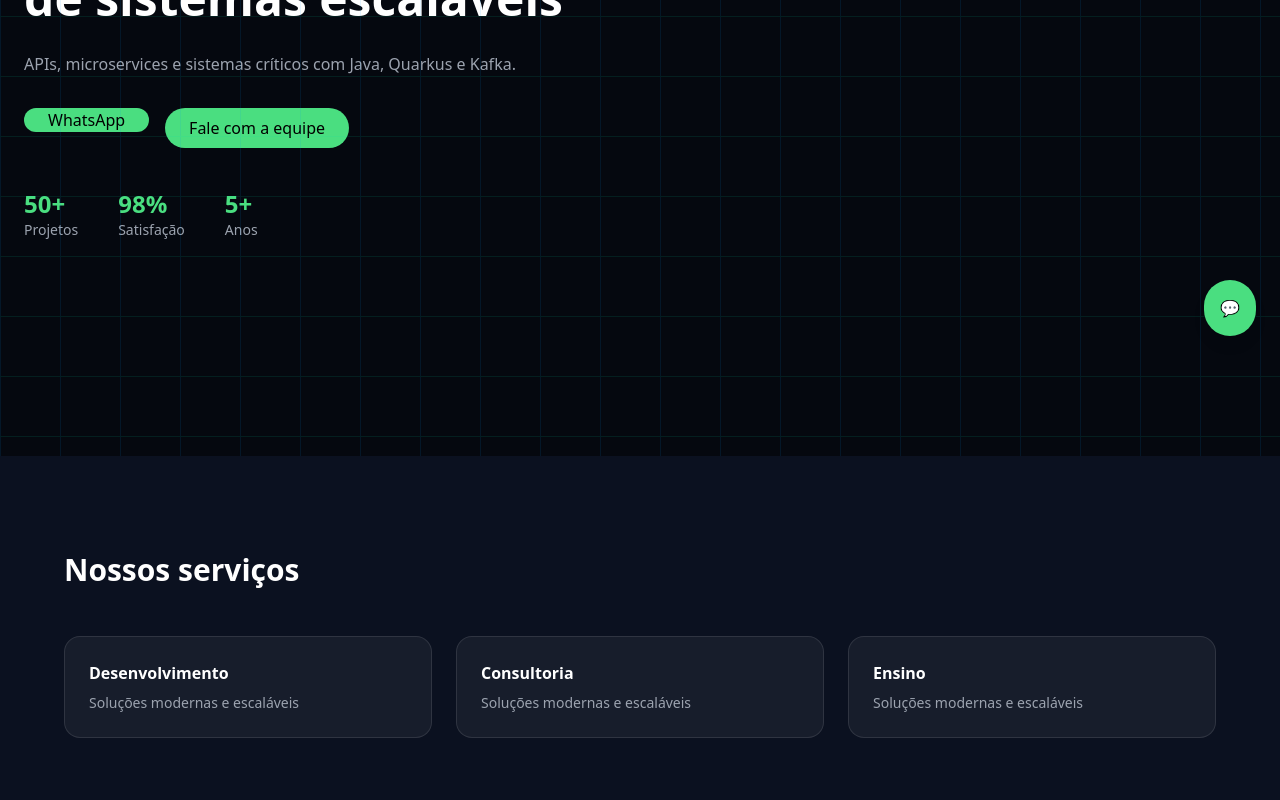
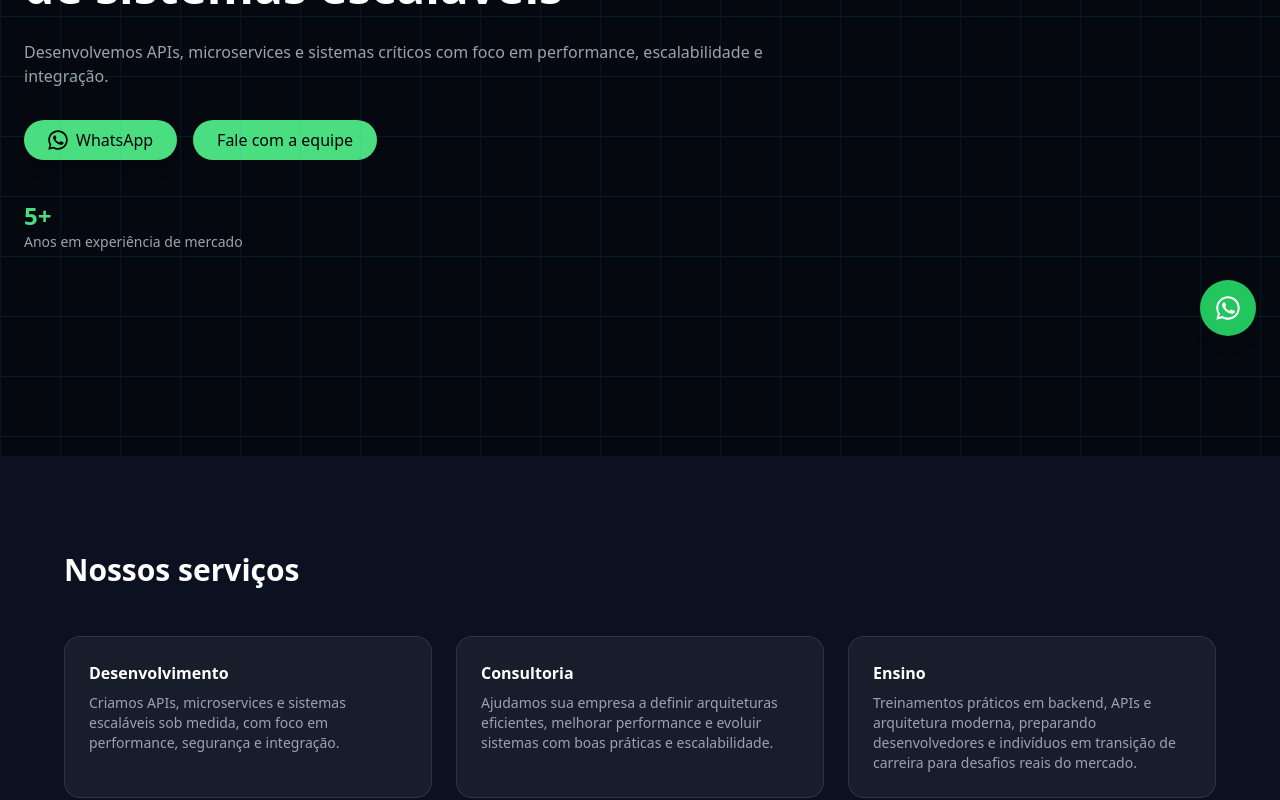
Before and after one commit to Jireh-Software/jireh-website, a Next.js app: page / in a window 1280 px wide. Shown: the part 440-1240 px from the top of the page. Built offline with nearby package versions, Linux system fonts and the light colour scheme.

Commit message:
Update page.tsx

```diff
--- a/app/page.tsx
+++ b/app/page.tsx
@@ -48,7 +48,7 @@ export default function Home() {
             <button className="bg-green-400 text-black px-6 py-2 rounded-full" onClick={() => scrollTo("about")}>Sobre</button>
           </nav>
           <a href="#contact">
-            <button className="bg-green-400 text-black rounded-full px-6">Fale conosco</button>
+            <button className="bg-green-400 text-black px-6 py-2 rounded-full px-6" onClick={() => scrollTo("contact")}>Fale conosco</button>
           </a>
         </div>
       </header>
@@ -56,7 +56,7 @@ export default function Home() {
       <main className="pt-24">
         {/* HERO */}
         <section className="min-h-screen flex items-center px-6 relative overflow-hidden">
-          <div className="absolute inset-0 opacity-10 bg-[linear-gradient(#00e5b0_1px,transparent_1px),linear-gradient(90deg,#0099ff_1px,transparent_1px)] bg-[size:60px_60px]"></div>
+          <div className="absolute inset-0 opacity-10 pointer-events-none bg-[linear-gradient(#00e5b0_1px,transparent_1px),linear-gradient(90deg,#0099ff_1px,transparent_1px)] bg-[size:60px_60px]"></div>
 
           <div className="max-w-3xl">
             <div className="mb-4 text-green-400 text-sm flex items-center gap-2">
@@ -69,28 +69,26 @@ export default function Home() {
             </h1>
 
             <p className="text-gray-400 mb-8">
-              APIs, microservices e sistemas críticos com Java, Quarkus e Kafka.
+              Desenvolvemos APIs, microservices e sistemas críticos com foco em performance, escalabilidade e integração.
             </p>
 
             <div className="flex gap-4 mb-10">
-              <a href={whatsappLink} target="_blank">
-                <button className="bg-green-400 text-black rounded-full px-6">WhatsApp</button>
+              <a href={whatsappLink} target="_blank" rel="noopener noreferrer" className="group inline-flex items-center gap-2 bg-green-400 text-black px-6 py-2 rounded-full shadow-lg hover:shadow-[0_0_20px_rgba(34,197,94,0.6)] transition-all duration-300 hover:scale-105">
+              {/* Ícone WhatsApp */}
+              <svg xmlns="http://www.w3.org/2000/svg" viewBox="0 0 32 32" className="w-5 h-5 fill-black group-hover:scale-110 transition">
+                <path d="M16 .4C7.3.4.4 7.3.4 16c0 2.8.7 5.5 2.1 7.9L.4 31.6l7.9-2.1c2.3 1.3 5 2 7.7 2 8.7 0 15.6-6.9 15.6-15.6S24.7.4 16 .4zm0 28.4c-2.4 0-4.8-.7-6.8-1.9l-.5-.3-4.7 1.2 1.3-4.6-.3-.5c-1.3-2-2-4.4-2-6.8 0-7.1 5.8-12.9 12.9-12.9S28.9 8.9 28.9 16 23.1 28.8 16 28.8zm7.3-9.6c-.4-.2-2.3-1.1-2.7-1.2-.4-.1-.6-.2-.9.2-.3.4-1 1.2-1.2 1.4-.2.2-.4.3-.8.1-.4-.2-1.7-.6-3.2-2-1.2-1-2-2.3-2.2-2.7-.2-.4 0-.6.1-.8.1-.1.4-.4.6-.6.2-.2.3-.4.4-.6.1-.2 0-.5 0-.7 0-.2-.9-2.2-1.2-3-.3-.7-.6-.6-.9-.6h-.8c-.3 0-.7.1-1 .5-.3.4-1.4 1.3-1.4 3.2s1.5 3.7 1.7 3.9c.2.2 3 4.6 7.4 6.4 1 .4 1.8.6 2.4.8 1 .3 1.9.2 2.6.1.8-.1 2.3-1 2.6-1.9.3-.9.3-1.6.2-1.8-.1-.2-.4-.3-.8-.5z"/>
+              </svg>
+
+              {/* Texto */}
+              <span>WhatsApp</span>
               </a>
               <button className="bg-green-400 text-black px-6 py-2 rounded-full" onClick={() => scrollTo("contact")}>Fale com a equipe</button>
             </div>
 
             <div className="flex gap-10 text-sm">
               <div>
-                <p className="text-green-400 text-2xl font-bold">50+</p>
-                <span className="text-gray-400">Projetos</span>
-              </div>
-              <div>
-                <p className="text-green-400 text-2xl font-bold">98%</p>
-                <span className="text-gray-400">Satisfação</span>
-              </div>
-              <div>
                 <p className="text-green-400 text-2xl font-bold">5+</p>
-                <span className="text-gray-400">Anos</span>
+                <span className="text-gray-400">Anos em experiência de mercado</span>
               </div>
             </div>
           </div>
@@ -102,12 +100,31 @@ export default function Home() {
             <h2 className="text-3xl font-bold mb-12">Nossos serviços</h2>
 
             <div className="grid md:grid-cols-3 gap-6">
-              {["Desenvolvimento","Consultoria","Ensino"].map((s, i) => (
-                <div key={i} className="bg-white/5 border border-white/10 p-6 rounded-2xl hover:-translate-y-2 transition">
-                  <h3 className="font-bold mb-2">{s}</h3>
-                  <p className="text-gray-400 text-sm">Soluções modernas e escaláveis</p>
+
+              {/* Desenvolvimento */}
+              <div className="bg-white/5 border border-white/10 p-6 rounded-2xl hover:-translate-y-2 transition">
+                <h3 className="font-bold mb-2">Desenvolvimento</h3>
+                <p className="text-gray-400 text-sm">
+                  Criamos APIs, microservices e sistemas escaláveis sob medida, com foco em performance, segurança e integração.
+                </p>
               </div>
-              ))}
+
+              {/* Consultoria */}
+              <div className="bg-white/5 border border-white/10 p-6 rounded-2xl hover:-translate-y-2 transition">
+                <h3 className="font-bold mb-2">Consultoria</h3>
+                <p className="text-gray-400 text-sm">
+                  Ajudamos sua empresa a definir arquiteturas eficientes, melhorar performance e evoluir sistemas com boas práticas e escalabilidade.
+                </p>
+              </div>
+
+              {/* Ensino */}
+              <div className="bg-white/5 border border-white/10 p-6 rounded-2xl hover:-translate-y-2 transition">
+                <h3 className="font-bold mb-2">Ensino</h3>
+                <p className="text-gray-400 text-sm">
+                  Treinamentos práticos em backend, APIs e arquitetura moderna, preparando desenvolvedores e indivíduos em transição de carreira para desafios reais do mercado.
+                </p>
+              </div>
+
             </div>
           </div>
         </section>
@@ -243,7 +260,6 @@ export default function Home() {
                   </div>
                 ))}
               </div>
-
             </div>
           </div>
         </section>
@@ -277,7 +293,11 @@ export default function Home() {
         </footer>
 
         {/* WHATSAPP */}
-        <a href={whatsappLink} target="_blank" className="fixed bottom-6 right-6 bg-green-400 text-black p-4 rounded-full shadow-lg">💬</a>
+        <a href={whatsappLink} target="_blank" className="fixed bottom-6 right-6 bg-green-500 p-4 rounded-full shadow-lg hover:scale-110 transition">
+          <svg xmlns="http://www.w3.org/2000/svg" viewBox="0 0 32 32" className="w-6 h-6 fill-white">
+            <path d="M16 .4C7.3.4.4 7.3.4 16c0 2.8.7 5.5 2.1 7.9L.4 31.6l7.9-2.1c2.3 1.3 5 2 7.7 2 8.7 0 15.6-6.9 15.6-15.6S24.7.4 16 .4zm0 28.4c-2.4 0-4.8-.7-6.8-1.9l-.5-.3-4.7 1.2 1.3-4.6-.3-.5c-1.3-2-2-4.4-2-6.8 0-7.1 5.8-12.9 12.9-12.9S28.9 8.9 28.9 16 23.1 28.8 16 28.8zm7.3-9.6c-.4-.2-2.3-1.1-2.7-1.2-.4-.1-.6-.2-.9.2-.3.4-1 1.2-1.2 1.4-.2.2-.4.3-.8.1-.4-.2-1.7-.6-3.2-2-1.2-1-2-2.3-2.2-2.7-.2-.4 0-.6.1-.8.1-.1.4-.4.6-.6.2-.2.3-.4.4-.6.1-.2 0-.5 0-.7 0-.2-.9-2.2-1.2-3-.3-.7-.6-.6-.9-.6h-.8c-.3 0-.7.1-1 .5-.3.4-1.4 1.3-1.4 3.2s1.5 3.7 1.7 3.9c.2.2 3 4.6 7.4 6.4 1 .4 1.8.6 2.4.8 1 .3 1.9.2 2.6.1.8-.1 2.3-1 2.6-1.9.3-.9.3-1.6.2-1.8-.1-.2-.4-.3-.8-.5z"/>
+          </svg>
+        </a>
       </main>
     </div>
   );
```
Lines whose indentation alone changed are shown as unchanged.
